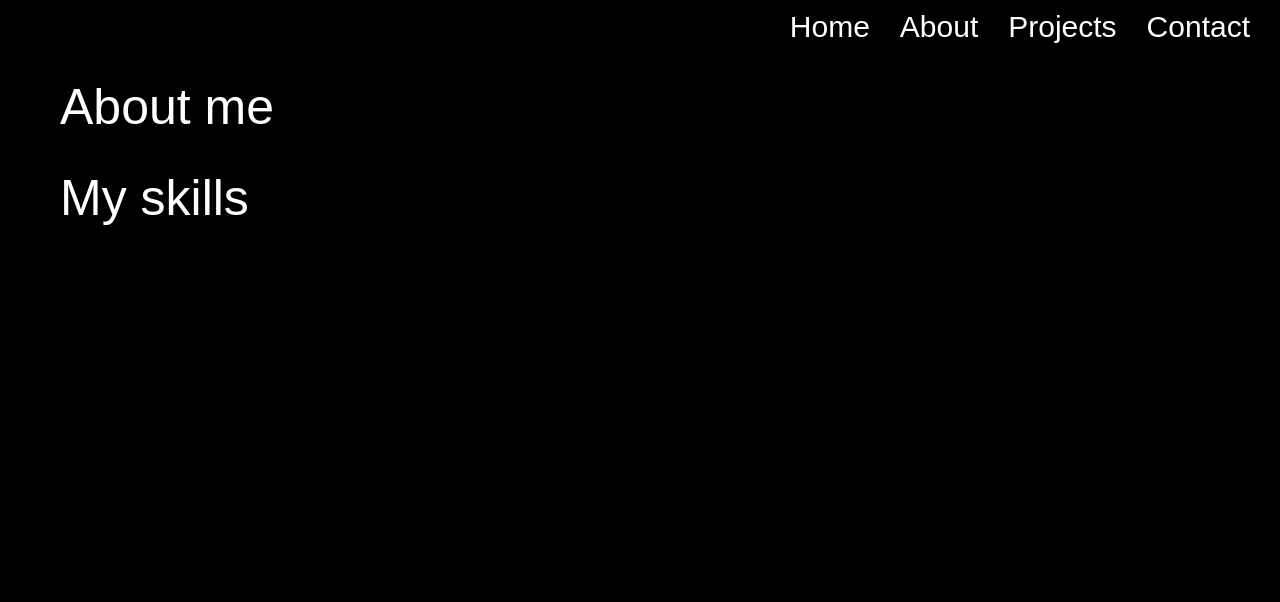
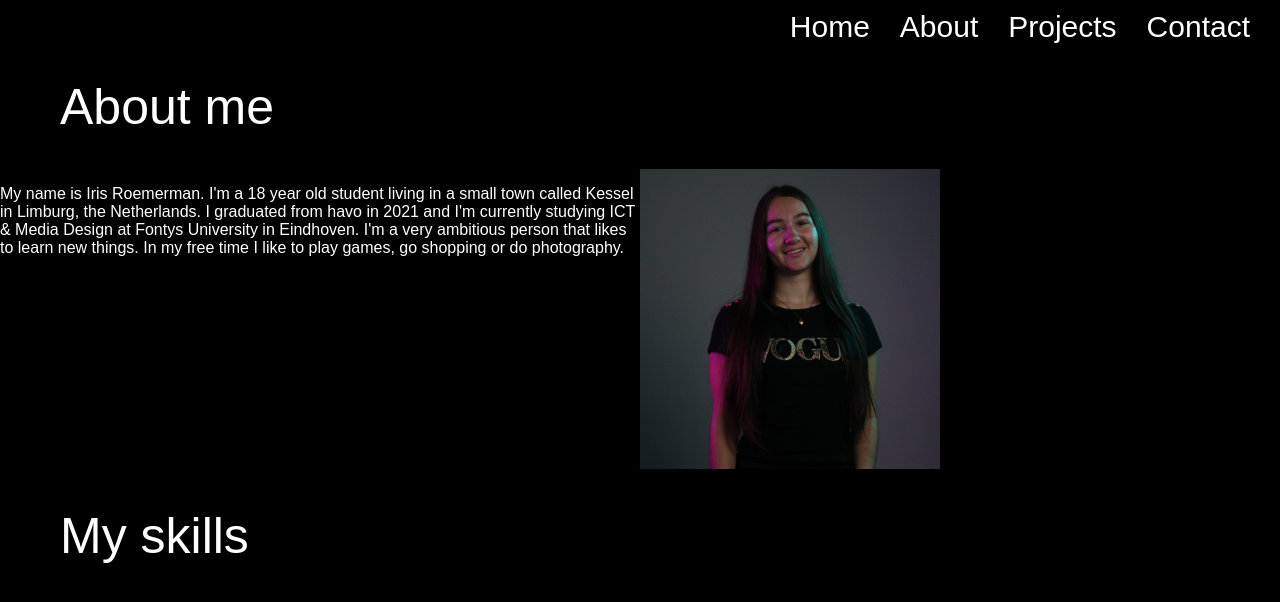
Before and after one commit to xRedRosee/portfolio, a Nuxt app: page /about in a window 1280 px wide. Shown: the top 602 px of the page. Built offline with nearby package versions, Linux system fonts and the light colour scheme; a web font is replaced by a local one.

Commit message:
added image and text

```diff
--- a/components/Introduction.vue
+++ b/components/Introduction.vue
@@ -1,26 +1,49 @@
 <template>
     <section class="introduction">
         <article class="intro-textside">
-
+            <p class="intro-text">
+                My name is Iris Roemerman. I'm a 18 year old student living in a small town called Kessel in Limburg, the
+                Netherlands. I graduated from havo in 2021 and I'm currently studying ICT & Media Design at Fontys
+                University in Eindhoven. I'm a very ambitious person that likes to learn new things. In my free time I like
+                to play games, go shopping or do photography.
+            </p>
         </article>
         <figure class="intro-imageside">
-            <img class="intro-img">
+            <img class="intro-img" src="../assets/imageik.jpg">
         </figure>
     </section>
 </template>
 
 <script>
 export default {
-
+    name: "Introduction",
 }
 </script>
 
 <style scoped>
-.introduction {}
+.introduction {
+    width: 100%;
+    display: flex;
+    flex-direction: row;
+    justify-content: space-between;
+}
 
-.intro-textside {}
+.intro-textside {
+    width: 50%;
+}
 
-.intro-imageside {}
+.intro-text {
+    color: var(--white);
+    font-family: var(--normalfont);
+}
 
-.intro-img {}
+.intro-imageside {
+    margin: 0;
+    padding: 0;
+    width: 50%;
+}
+
+.intro-img {
+    height: 300px;
+}
 </style>
--- a/pages/about.vue
+++ b/pages/about.vue
@@ -1,11 +1,13 @@
 <template>
     <NavBar></NavBar>
     <h1 class="page-heading"> About me </h1>
+    <Introduction></Introduction>
     <h1 class="page-heading"> My skills </h1>
 </template>
 
 <script>
 import NavBar from '/././components/NavBar.vue';
+import Introduction from '~/components/Introduction.vue';
 export default {
 
 }
```
Also changed, not shown: assets/imageik.jpg (added).
